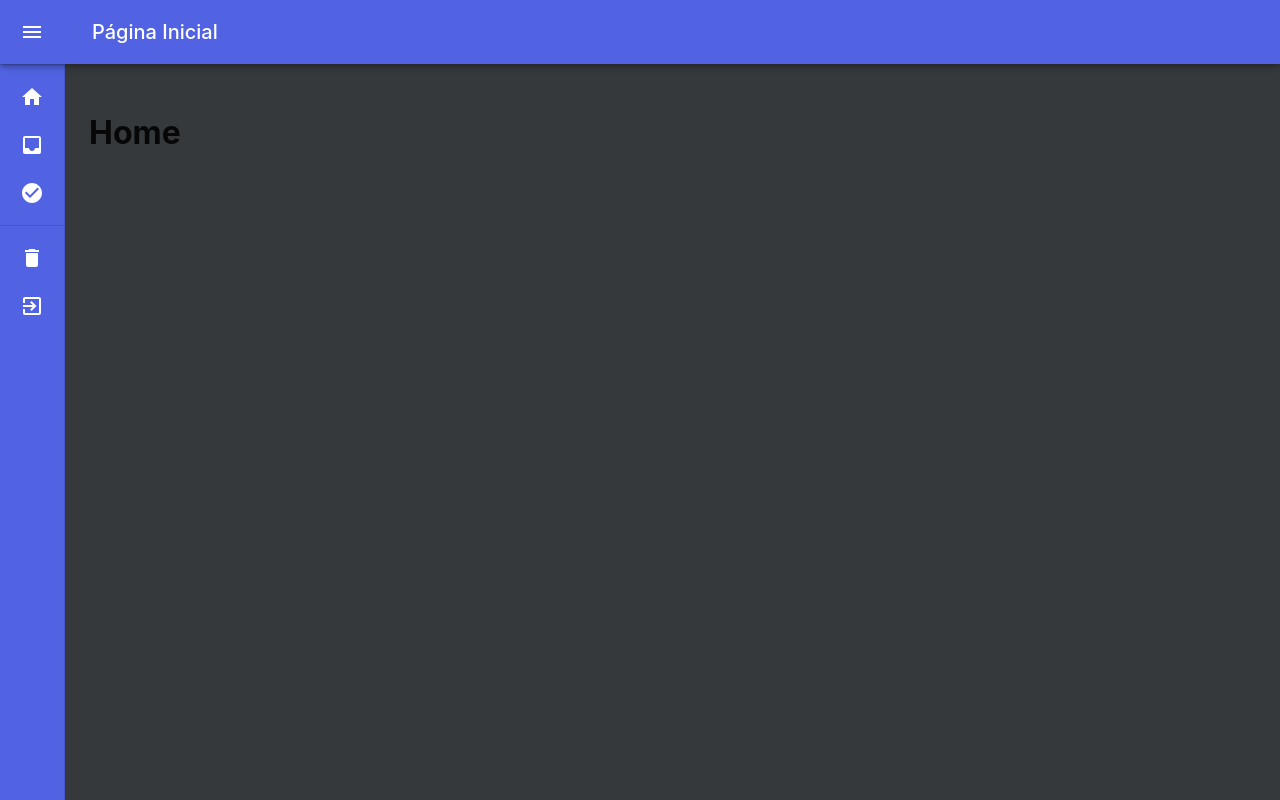
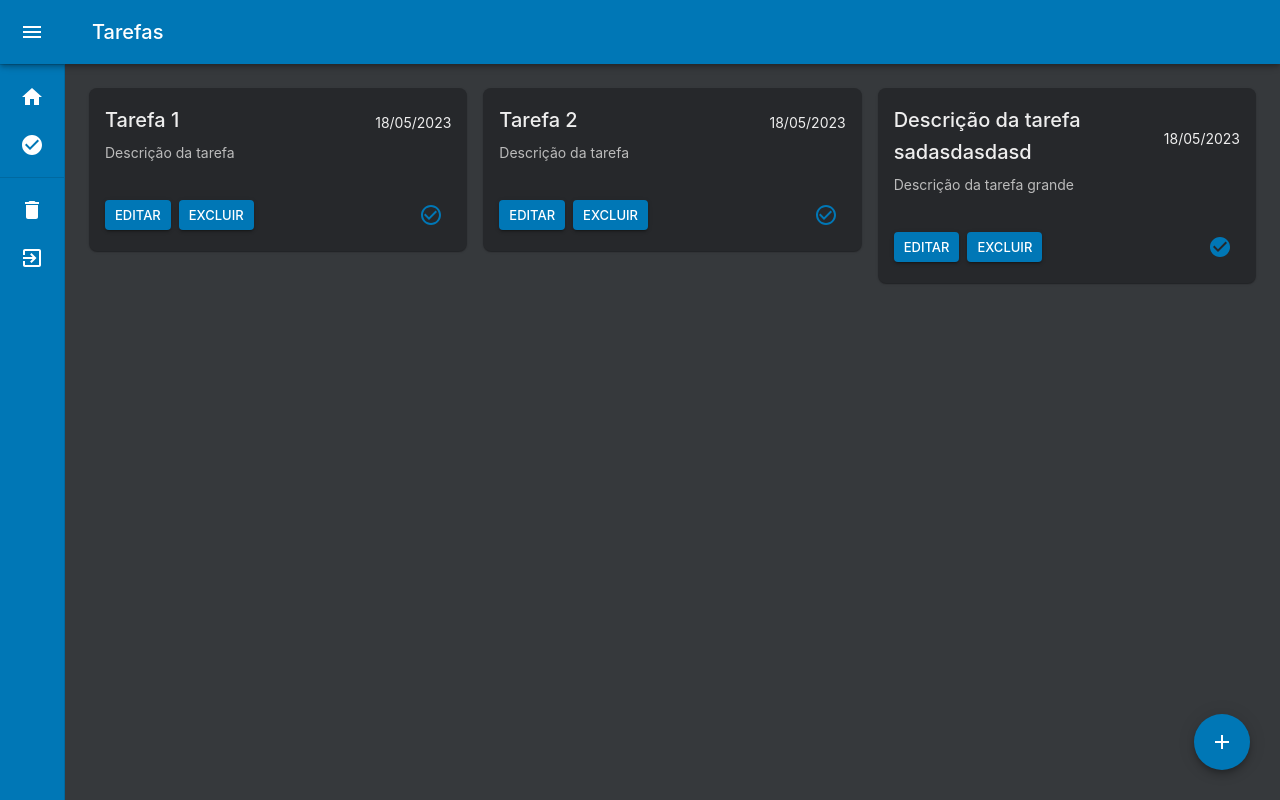
Before and after one commit to riquelmemr/todo-list-app-react, a React app: page / in a window 1280 px wide. Built offline with nearby package versions, Linux system fonts and the light colour scheme; sample sign-in values are in the browser's storage; the HTML template or start-up script is replaced by a standard one.

Commit message:
creation of task management modal

```diff
--- a/src/components/Drawer/index.tsx
+++ b/src/components/Drawer/index.tsx
@@ -5,7 +5,6 @@ import {
 	Delete,
 	ExitToApp,
 	Home,
-	Inbox,
 	Menu,
 } from '@mui/icons-material';
 import MuiAppBar, { AppBarProps as MuiAppBarProps } from '@mui/material/AppBar';
@@ -106,11 +105,6 @@ const navItems = [
 		text: 'Página Inicial',
 		href: '/',
 		icon: <Home sx={{ color: '#fff' }} />,
-	},
-	{
-		text: 'Minhas Tarefas',
-		href: '/tasks',
-		icon: <Inbox sx={{ color: '#fff' }} />,
 	},
 	{
 		text: 'Concluídas',
--- a/src/components/FormRegister/index.tsx
+++ b/src/components/FormRegister/index.tsx
@@ -8,9 +8,9 @@ import { createUser, findAllUsers } from '../../store/modules/users/usersSlice';
 import LoginError from '../../types/error';
 import { User } from '../../types/user';
 import {
-  emailValidator,
-  loginValidator,
-  passwordValidator,
+	emailValidator,
+	loginValidator,
+	passwordValidator,
 } from '../../utils/validators/inputs';
 import FormButton from '../FormButton';
 import Logo from '../Logo';
@@ -105,8 +105,9 @@ const FormRegister: React.FC = () => {
 				>
 					<Logo />
 					<Typography
-						variant={'body1'}
+						variant={'body2'}
 						color={'#aaa'}
+						textAlign={'center'}
 						sx={{
 							marginBottom: '12px',
 						}}
--- /dev/null
+++ b/src/components/Modal/index.tsx
@@ -0,0 +1,111 @@
+import { ThemeProvider } from '@emotion/react';
+import { Box, Grid, TextField } from '@mui/material';
+import Button from '@mui/material/Button';
+import Dialog from '@mui/material/Dialog';
+import DialogActions from '@mui/material/DialogActions';
+import DialogContent from '@mui/material/DialogContent';
+import DialogTitle from '@mui/material/DialogTitle';
+import * as React from 'react';
+
+import { theme } from '../../configs/themes';
+
+interface ModalProps {
+	context: 'create' | 'edit' | 'delete';
+	open: boolean;
+	setOpen: React.Dispatch<React.SetStateAction<boolean>>;
+}
+
+const Modal: React.FC<ModalProps> = ({ context, open, setOpen }) => {
+	return (
+		<ThemeProvider theme={theme}>
+			<Dialog
+				open={open}
+				onClose={() => setOpen(false)}
+				aria-labelledby="alert-dialog-title"
+				aria-describedby="alert-dialog-description"
+				sx={{
+					'& .MuiPaper-root': {
+						backgroundColor: theme.palette.secondary.light,
+					},
+				}}
+			>
+				<DialogTitle id="alert-dialog-title" color={'primary'}>
+					{context === 'create'
+						? 'Crie sua tarefa'
+						: context === 'edit'
+						? 'Edite sua tarefa'
+						: 'Tem certeza que deseja excluir esta tarefa?'}
+				</DialogTitle>
+				<DialogContent>
+					{context !== 'delete' && (
+						<Grid container spacing={2} padding={2}>
+							<Grid item xs={12}>
+								<Box
+									component={'label'}
+									sx={{
+										fontSize: '14px',
+										fontWeight: '500',
+										color: theme.palette.primary.main,
+									}}
+								>
+									Título
+								</Box>
+								<TextField
+									fullWidth
+									multiline
+									InputProps={{
+										disableUnderline: true,
+									}}
+									sx={{
+										borderRadius: '8px',
+										backgroundColor: '#43474a',
+									}}
+								/>
+							</Grid>
+							<Grid item xs={12}>
+								<Box
+									component={'label'}
+									sx={{
+										fontSize: '14px',
+										fontWeight: '500',
+										color: theme.palette.primary.main,
+									}}
+								>
+									Descrição
+								</Box>
+								<TextField
+									fullWidth
+									multiline
+									sx={{
+										borderRadius: '8px',
+										backgroundColor: '#43474a',
+									}}
+								/>
+							</Grid>
+						</Grid>
+					)}
+				</DialogContent>
+				<DialogActions>
+					<Button
+						variant="contained"
+						onClick={() => setOpen(false)}
+						sx={{ bgcolor: 'theme.palette.primary.dark' }}
+					>
+						{context === 'create' || context === 'edit'
+							? 'Cancelar'
+							: 'Não'}
+					</Button>
+					<Button variant="contained" onClick={() => setOpen(false)}>
+						{context === 'create'
+							? 'Criar'
+							: context === 'edit'
+							? 'Editar'
+							: 'Sim'}
+					</Button>
+				</DialogActions>
+			</Dialog>
+		</ThemeProvider>
+	);
+};
+
+export default Modal;
--- a/src/configs/routes/AppRoutes.tsx
+++ b/src/configs/routes/AppRoutes.tsx
@@ -6,7 +6,6 @@ import Finished from '../../pages/Finished/indes';
 import Home from '../../pages/Home';
 import Login from '../../pages/Login';
 import Register from '../../pages/Register';
-import Tasks from '../../pages/Tasks';
 
 const AppRoutes: React.FC = () => {
 	return (
@@ -15,7 +14,6 @@ const AppRoutes: React.FC = () => {
 				<Route path="/login" element={<Login />} />
 				<Route path="/register" element={<Register />} />
 				<Route path="/" element={<Home />} />
-				<Route path="/tasks" element={<Tasks />} />
 				<Route path="/tasks/finished" element={<Finished />} />
 				<Route path="/tasks/deleted" element={<Deleted />} />
 			</Routes>
--- a/src/configs/themes/index.ts
+++ b/src/configs/themes/index.ts
@@ -3,7 +3,8 @@ import { createTheme } from '@mui/material';
 export const theme = createTheme({
 	palette: {
 		primary: {
-			main: '#5163e2',
+			main: '#0077b6',
+			dark: '#00537F',
 		},
 		secondary: {
 			main: '#26282B',
--- a/src/pages/Home/index.tsx
+++ b/src/pages/Home/index.tsx
@@ -1,10 +1,46 @@
-import { useEffect } from 'react';
+import { Add } from '@mui/icons-material';
+import { Fab, Grid } from '@mui/material';
+import { useEffect, useState } from 'react';
 import { useNavigate } from 'react-router-dom';
 
 import MiniDrawer from '../../components/Drawer';
+import Modal from '../../components/Modal';
+import TaskCard from '../../components/TaskCard';
+import Task from '../../types/task';
+
+const mockTasks: Task[] = [
+	{
+		id: '1',
+		title: 'Tarefa 1',
+		description: 'Descrição da tarefa',
+		createdAt: new Date().toLocaleDateString('pt-BR'),
+		createdBy: 'Usuário 1',
+		completed: false,
+		isDeleted: false,
+	},
+	{
+		id: '2',
+		title: 'Tarefa 2',
+		description: 'Descrição da tarefa',
+		createdAt: new Date().toLocaleDateString('pt-BR'),
+		createdBy: 'Usuário 2',
+		completed: false,
+		isDeleted: false,
+	},
+	{
+		id: '3',
+		title: 'Descrição da tarefa sadasdasdasd',
+		description: 'Descrição da tarefa grande',
+		createdAt: new Date().toLocaleDateString('pt-BR'),
+		createdBy: 'Usuário 3',
+		completed: true,
+		isDeleted: false,
+	},
+];
 
 const Home = () => {
 	const navigate = useNavigate();
+	const [open, setOpen] = useState(false);
 
 	useEffect(() => {
 		if (!sessionStorage.getItem('userLogged')) {
@@ -14,9 +50,24 @@ const Home = () => {
 
 	return (
 		<div>
-			<MiniDrawer titlePage={'Página Inicial'}>
-				<h1>Home</h1>
+			<MiniDrawer titlePage="Tarefas">
+				<Grid container spacing={2}>
+					{mockTasks.map((task) => (
+						<Grid item key={task.id} xs={12} sm={6} md={4}>
+							<TaskCard task={task} />
+						</Grid>
+					))}
+				</Grid>
+				<Fab
+					color="primary"
+					aria-label="add"
+					sx={{ position: 'fixed', bottom: '30px', right: '30px' }}
+				>
+					<Add onClick={() => setOpen(true)} />
+				</Fab>
 			</MiniDrawer>
+
+			<Modal context="create" open={open} setOpen={setOpen} />
 		</div>
 	);
 };
--- a/src/pages/Tasks/index.tsx
+++ /dev/null
@@ -1,60 +0,0 @@
-import { Grid } from '@mui/material';
-import { useEffect } from 'react';
-import { useNavigate } from 'react-router-dom';
-
-import MiniDrawer from '../../components/Drawer';
-import TaskCard from '../../components/TaskCard';
-import Task from '../../types/task';
-
-const mockTasks: Task[] = [
-	{
-		id: '1',
-		title: 'Tarefa 1',
-		description: 'Descrição da tarefa',
-		createdAt: new Date().toLocaleDateString('pt-BR'),
-		createdBy: 'Usuário 1',
-		completed: false,
-	},
-	{
-		id: '2',
-		title: 'Tarefa 2',
-		description: 'Descrição da tarefa',
-		createdAt: new Date().toLocaleDateString('pt-BR'),
-		createdBy: 'Usuário 2',
-		completed: false,
-	},
-	{
-		id: '3',
-		title: 'Tarefa 3',
-		description: 'Descrição da tarefa',
-		createdAt: new Date().toLocaleDateString('pt-BR'),
-		createdBy: 'Usuário 3',
-		completed: false,
-	},
-];
-
-const Tasks = () => {
-	const navigate = useNavigate();
-
-	useEffect(() => {
-		if (!sessionStorage.getItem('userLogged')) {
-			navigate('/login');
-		}
-	});
-
-	return (
-		<div>
-			<MiniDrawer titlePage="Tarefas">
-				<Grid container spacing={2}>
-					{mockTasks.map((task) => (
-						<Grid item key={task.id} xs={12} sm={6} md={4}>
-							<TaskCard task={task} />
-						</Grid>
-					))}
-				</Grid>
-			</MiniDrawer>
-		</div>
-	);
-};
-
-export default Tasks;
--- a/src/types/task.ts
+++ b/src/types/task.ts
@@ -5,7 +5,7 @@ interface Task {
 	completed: boolean;
 	createdAt: string;
 	createdBy: string;
-	deletedAt?: Date;
+	isDeleted: boolean;
 }
 
 export default Task;
```
Also changed, not shown: src/types/post.ts (deleted, +0 -7 lines).
